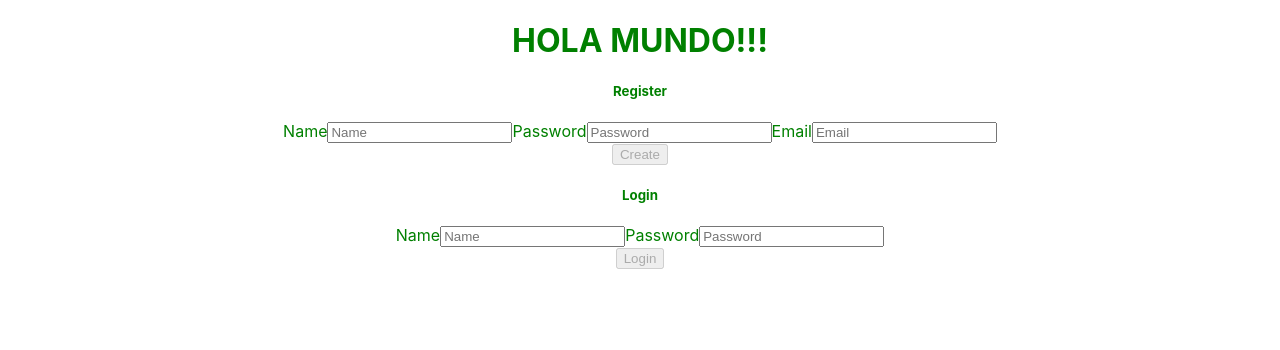
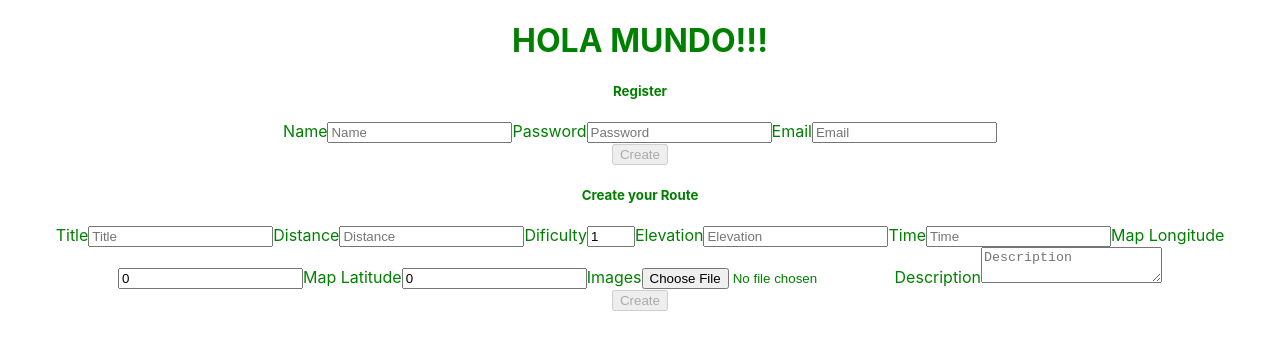
Before and after one commit to xavier-tadeo/Hiking-Final-Project-Front, a React (Create React App) app: page / in a window 1280 px wide. Shown: the top 350 px of the page. Built offline with nearby package versions, Linux system fonts and the light colour scheme.

Commit message:
Create the NewHikeForm in the componets no working yet

```diff
--- a/src/App.tsx
+++ b/src/App.tsx
@@ -1,5 +1,6 @@
 import "./App.css";
-import LoginForm from "./components/LoginForm/LoginForm";
+
+import NewHikeForm from "./components/NewHikeForm/NewHikeForm";
 import RegisterForm from "./components/RegisterForm/RegisterForm";
 
 function App(): JSX.Element {
@@ -7,7 +8,8 @@ function App(): JSX.Element {
     <div className="App">
       <h1>HOLA MUNDO!!!</h1>
       <RegisterForm />
-      <LoginForm />
+
+      <NewHikeForm />
     </div>
   );
 }
--- /dev/null
+++ b/src/components/NewHikeForm/NewHikeForm.tsx
@@ -0,0 +1,194 @@
+import { useState } from "react";
+
+type FormElement = React.FormEvent<HTMLFormElement>;
+
+interface Maping {
+  latitude: number;
+  longitude: number;
+}
+
+interface Stadistics {
+  distance: string;
+  time: string;
+  elevation: string;
+  dificulty: number;
+}
+
+interface IForm {
+  title: string;
+  description: string;
+  map: Maping;
+  stadistics: Stadistics;
+  images: [string];
+}
+
+const NewHikeForm = (): JSX.Element => {
+  const initialData: IForm = {
+    title: "",
+    description: "",
+    map: { latitude: 0, longitude: 0 },
+    stadistics: { distance: "", time: "", elevation: "", dificulty: 1 },
+    images: [""],
+  };
+
+  const [userData, setUserData] = useState(initialData);
+  const [isDisable, setIsDisable] = useState(true);
+
+  const checkForm = () => {
+    if (
+      userData.title !== "" &&
+      userData.description !== "" &&
+      userData.map.latitude !== 0 &&
+      userData.map.longitude !== 0 &&
+      userData.stadistics.distance !== "" &&
+      userData.stadistics.elevation !== "" &&
+      userData.stadistics.dificulty !== 0 &&
+      userData.stadistics.time !== "" &&
+      userData.images !== [""]
+    ) {
+      setIsDisable(false);
+    }
+  };
+
+  const onChange = (evt: any) => {
+    setUserData({
+      ...userData,
+      [evt.target.id]: evt.target.value,
+    });
+    checkForm();
+  };
+
+  const onSignUp = (evt: FormElement) => {
+    evt.preventDefault();
+  };
+
+  return (
+    <>
+      <form
+        className="registerForm"
+        noValidate
+        autoComplete="off"
+        onSubmit={onSignUp}
+      >
+        <h5 className="create-route__title">Create your Route</h5>
+        <div className="create-route__container">
+          <label className="create-route__title-label" htmlFor="title">
+            Title
+          </label>
+          <input
+            type="text"
+            className="create-route__title"
+            id="title"
+            placeholder="Title"
+            value={userData.title}
+            onChange={(evt) => onChange(evt)}
+          />
+          <label
+            className="create-route__distance-label"
+            htmlFor="stadistics.distance"
+          >
+            Distance
+          </label>
+          <input
+            type="text"
+            className="create-route__distancie"
+            id="stadistics.distance"
+            placeholder="Distance"
+            value={userData.stadistics.distance}
+            onChange={(evt) => onChange(evt)}
+          />
+          <label className="create-route__dificulty-label" htmlFor="dificulty">
+            Dificulty
+          </label>
+          <input
+            type="number"
+            min="1"
+            max="5"
+            className="create-route__dificulty"
+            id="dificulty"
+            placeholder="Distance"
+            value={userData.stadistics.dificulty}
+            onChange={(evt) => onChange(evt)}
+          />
+          <label className="create-route__elevation-label" htmlFor="elevation">
+            Elevation
+          </label>
+          <input
+            type="text"
+            className="create-route__elevation"
+            id="elevation"
+            placeholder="Elevation"
+            value={userData.stadistics.elevation}
+            onChange={(evt) => onChange(evt)}
+          />
+          <label className="create-route__time-label" htmlFor="time">
+            Time
+          </label>
+          <input
+            type="text"
+            className="create-route__time"
+            id="time"
+            placeholder="Time"
+            value={userData.stadistics.time}
+            onChange={(evt) => onChange(evt)}
+          />
+          <label className="create-route__longitude-label" htmlFor="longitude">
+            Map Longitude
+          </label>
+          <input
+            type="number"
+            className="create-route__longitude"
+            id="longitude"
+            placeholder="Longitude"
+            value={userData.map.longitude}
+            onChange={(evt) => onChange(evt)}
+          />
+          <label className="create-route__latitude-label" htmlFor="latitude">
+            Map Latitude
+          </label>
+          <input
+            type="number"
+            className="create-route__latitude"
+            id="latitude"
+            placeholder="Latitude"
+            value={userData.map.latitude}
+            onChange={(evt) => onChange(evt)}
+          />
+          <label className="create-route__images-label" htmlFor="images">
+            Images
+          </label>
+          <input
+            type="file"
+            className="create-route__images"
+            id="images"
+            placeholder="Images"
+            value={userData.images}
+            onChange={(evt) => onChange(evt)}
+          />
+          <label
+            className="create-route__description-label"
+            htmlFor="description"
+          >
+            Description
+          </label>
+          <textarea
+            maxLength={200}
+            minLength={30}
+            className="create-route__description"
+            id="description"
+            placeholder="Description"
+            value={userData.images}
+            onChange={(evt) => onChange(evt)}
+          />
+          <div className="form__button">
+            <button type="submit" className="form__button" disabled={isDisable}>
+              Create
+            </button>
+          </div>
+        </div>
+      </form>
+    </>
+  );
+};
+
+export default NewHikeForm;
```
